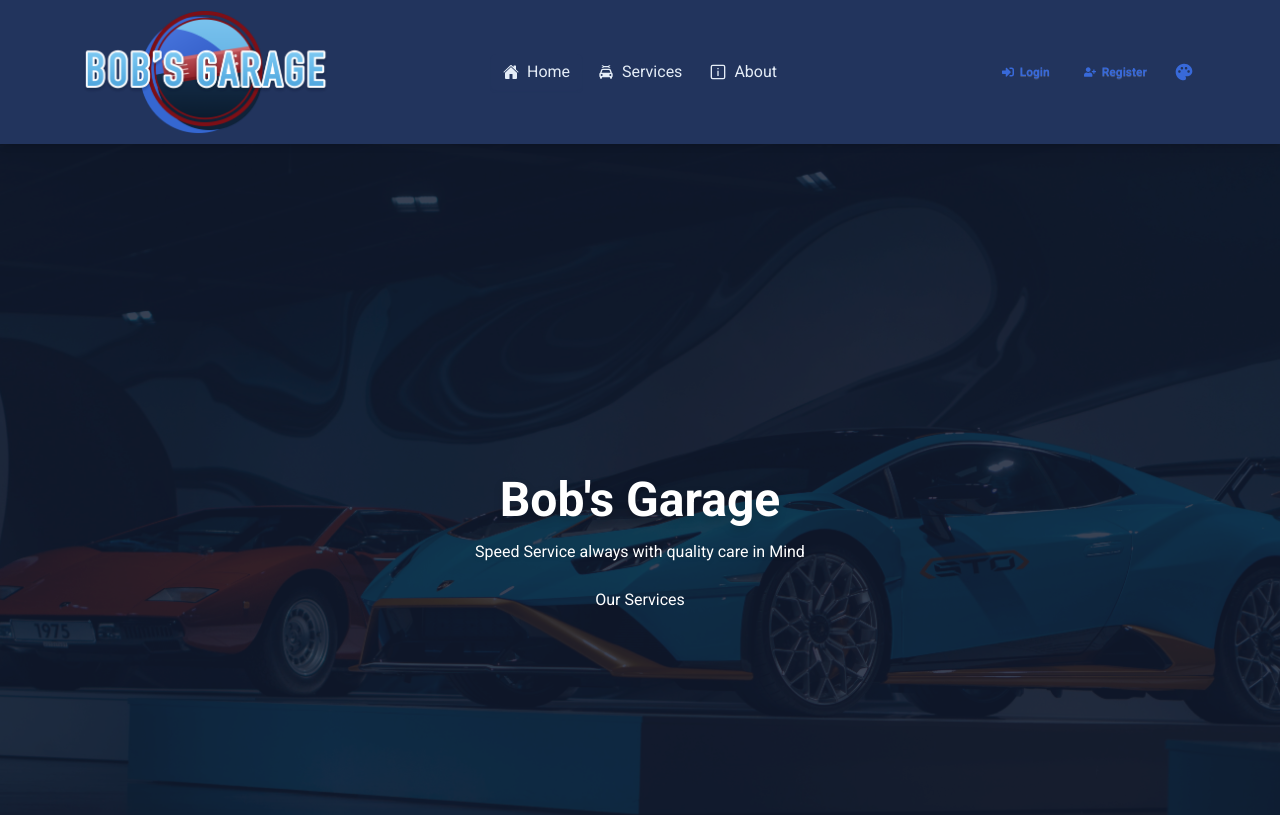
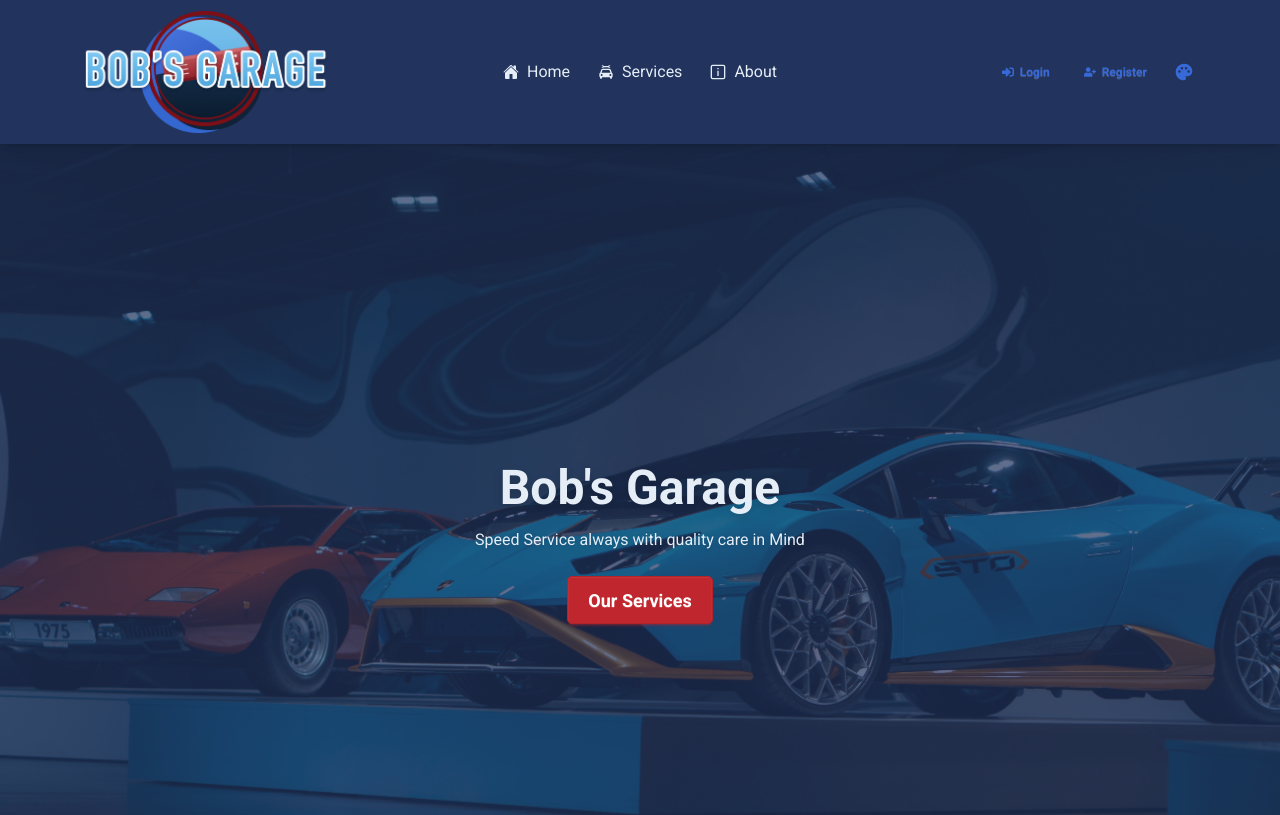
Before and after one commit to TalhahSanim/bobsGarageSystem, a React (Vite) app in the folder client/: page / in a window 1280 px wide. Shown: the top 815 px of the page. Built offline with nearby package versions, Linux system fonts and the light colour scheme; no server answers.

Commit message:
fixed css on home removing redundant

```diff
--- a/client/src/components/pages/Home.jsx
+++ b/client/src/components/pages/Home.jsx
@@ -3,7 +3,6 @@ import { Link } from "react-router-dom";
 // banner image URL from admin context
 import { useAdmin } from "../../context/AdminContext";
 import heroImage from "../../assets/herocar.jpg";
-//  the service list from. garage context
 
 export default function Home() {
   const { homepageImage: backImage } = useAdmin();
@@ -17,18 +16,15 @@ export default function Home() {
         <div className="hero-overlay bg-neutral/70"></div>
         <div className="hero-content py-16 text-center text-neutral-content">
           <div className="max-w-2xl">
-            <div className="absolute inset-0 bg-black/40"></div>
-            <div className="relative px-4 text-center text-white">
             <h1 className="mb-4 text-4xl font-bold drop-shadow-lg md:text-5xl">
               Bob's Garage
             </h1>
             <p className="mx-auto mb-6 max-w-2xl drop-shadow">
               Speed Service always with quality care in Mind
             </p>
-              <Link to="/services" className="btn-info">
+            <Link to="/services" className="btn btn-primary btn-lg">
               Our Services
             </Link>
-            </div>
           </div>
         </div>
       </section>
```
Lines whose indentation alone changed are shown as unchanged.
